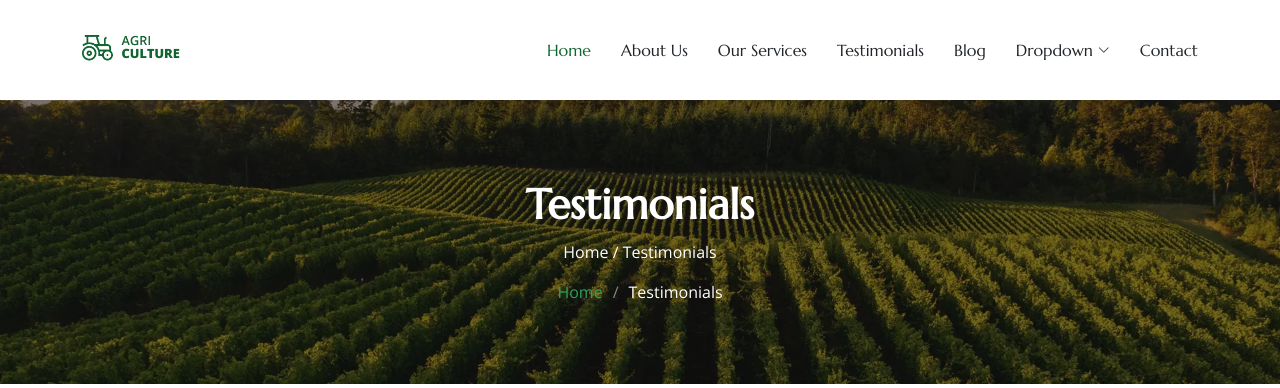
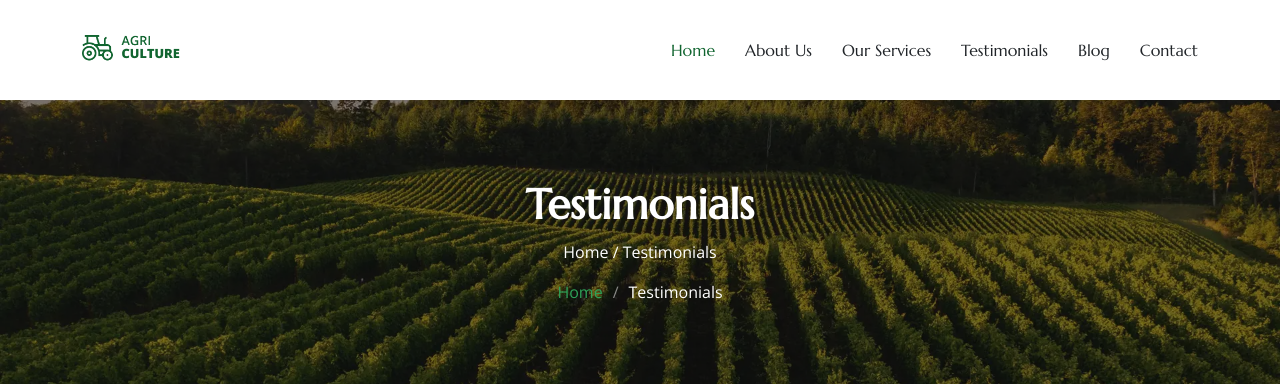
Before and after one commit to Otieno-clinton/Crop_recommendation_final_project, a Django app: page /testimonials/ in a window 1280 px wide. Shown: the top 388 px of the page. Run offline with Django 5.2, Linux system fonts and the light colour scheme; parts of the project's set-up code (start-up, migrations or seed data) failed here and were passed over; some libraries are stand-ins or nearby versions.

Commit message:
Update testimonials.html

```diff
--- a/templates/testimonials.html
+++ b/templates/testimonials.html
@@ -4,13 +4,12 @@
 <head>
   <meta charset="utf-8">
   <meta content="width=device-width, initial-scale=1.0" name="viewport">
-  <title>Homepage - DigiAgric</title>
+  <title>Testimonials - DigiAgric</title>
   <meta name="description" content="">
   <meta name="keywords" content="">
     {% load static %}
 
-  <!-- Favicons -->
-  <link href="{% static 'assets/img/favicon.png' %}" rel="icon">
+
   <link href="{% static 'assets/img/apple-touch-icon.png' %}" rel="apple-touch-icon">
 
   <!-- Fonts -->
@@ -49,23 +48,7 @@
           <li><a href="{% url 'services' %}">Our Services</a></li>
           <li><a href="{% url 'testimonials' %}">Testimonials</a></li>
           <li><a href="{% url 'blog' %}">Blog</a></li>
-          <li class="dropdown"><a href="#"><span>Dropdown</span> <i class="bi bi-chevron-down toggle-dropdown"></i></a>
-            <ul>
-              <li><a href="#">Dropdown 1</a></li>
-              <li class="dropdown"><a href="#"><span>Deep Dropdown</span> <i class="bi bi-chevron-down toggle-dropdown"></i></a>
-                <ul>
-                  <li><a href="#">Deep Dropdown 1</a></li>
-                  <li><a href="#">Deep Dropdown 2</a></li>
-                  <li><a href="#">Deep Dropdown 3</a></li>
-                  <li><a href="#">Deep Dropdown 4</a></li>
-                  <li><a href="#">Deep Dropdown 5</a></li>
-                </ul>
-              </li>
-              <li><a href="#">Dropdown 2</a></li>
-              <li><a href="#">Dropdown 3</a></li>
-              <li><a href="#">Dropdown 4</a></li>
-            </ul>
-          </li>
+
           <li><a href="{% url 'contact' %}">Contact</a></li>
         </ul>
         <i class="mobile-nav-toggle d-xl-none bi bi-list"></i>
@@ -240,15 +223,7 @@
             </ul>
           </div>
 
-          <div class="col-lg-2 col-md-3 footer-links">
-{#            <h4>Nobis illum</h4>#}
-{#            <ul>#}
-{#              <li><a href="#">Ipsam</a></li>#}
-{#              <li><a href="#">Laudantium dolorum</a></li>#}
-{#              <li><a href="#">Dinera</a></li>#}
-{#              <li><a href="#">Trodelas</a></li>#}
-{#              <li><a href="#">Flexo</a></li>#}
-{#            </ul>#}
+
           </div>
 
         </div>
```
